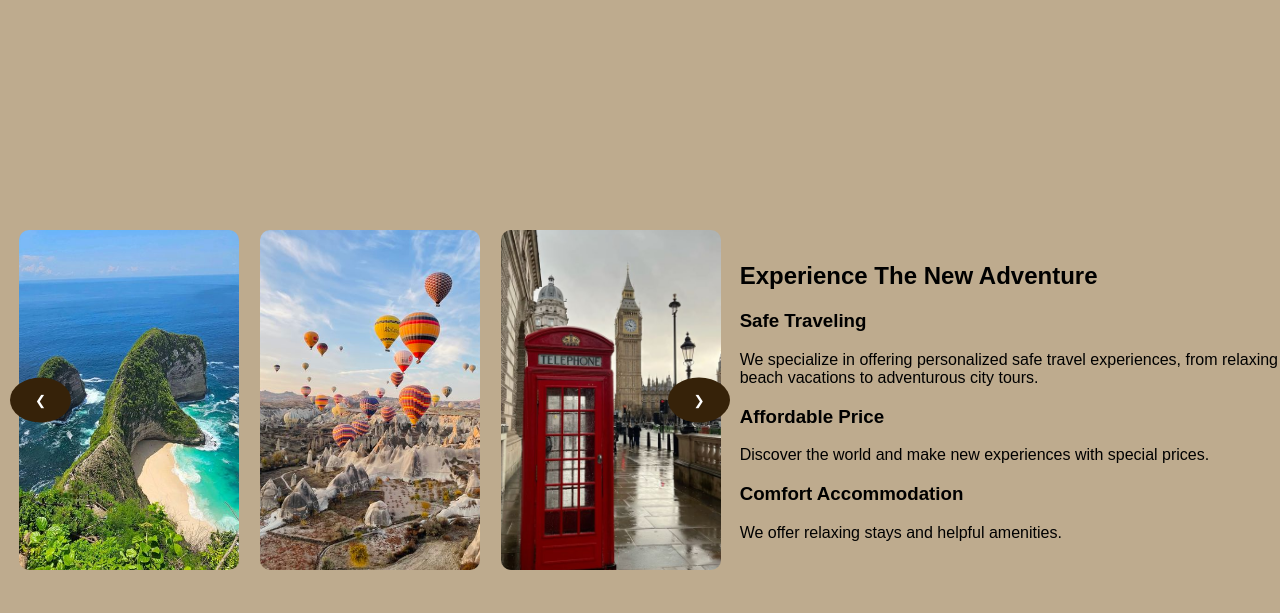
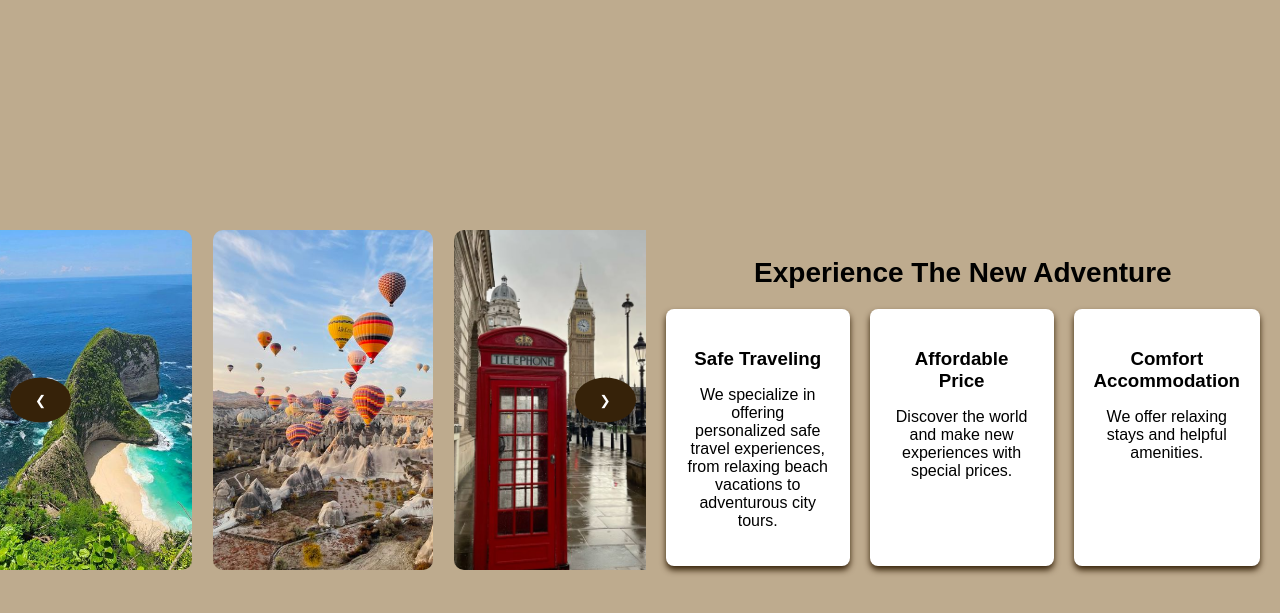
Before and after one commit to Oltionaa/Projekti, a PHP site: page /aboutus.html in a window 1280 px wide. Shown: the top 613 px of the page. Run offline with PHP 8.4, Linux system fonts and the light colour scheme.

Commit message:
update css aboutus

```diff
--- a/aboutus.css
+++ b/aboutus.css
@@ -70,3 +70,34 @@
 .next {
     right: 10px;
 }
+
+.adventure-section {
+    max-width: 1200px;
+    margin: 40px auto;
+    text-align: center;
+    padding: 20px;
+}
+
+.adventure-section h2 {
+    font-size: 28px;
+    margin-bottom: 20px;
+}
+
+.adventure-cards {
+    display: flex;
+    gap: 20px;
+    justify-content: center;
+}
+
+.adventure-card {
+    background-color: #fff;
+    border-radius: 8px;
+    padding: 20px;
+    box-shadow: 0 4px 6px rgb(54, 34, 9);
+    flex: 1;
+    max-width: 300px;
+}
+
+.adventure-card h3 {
+    margin-bottom: 10px;
+}
```
